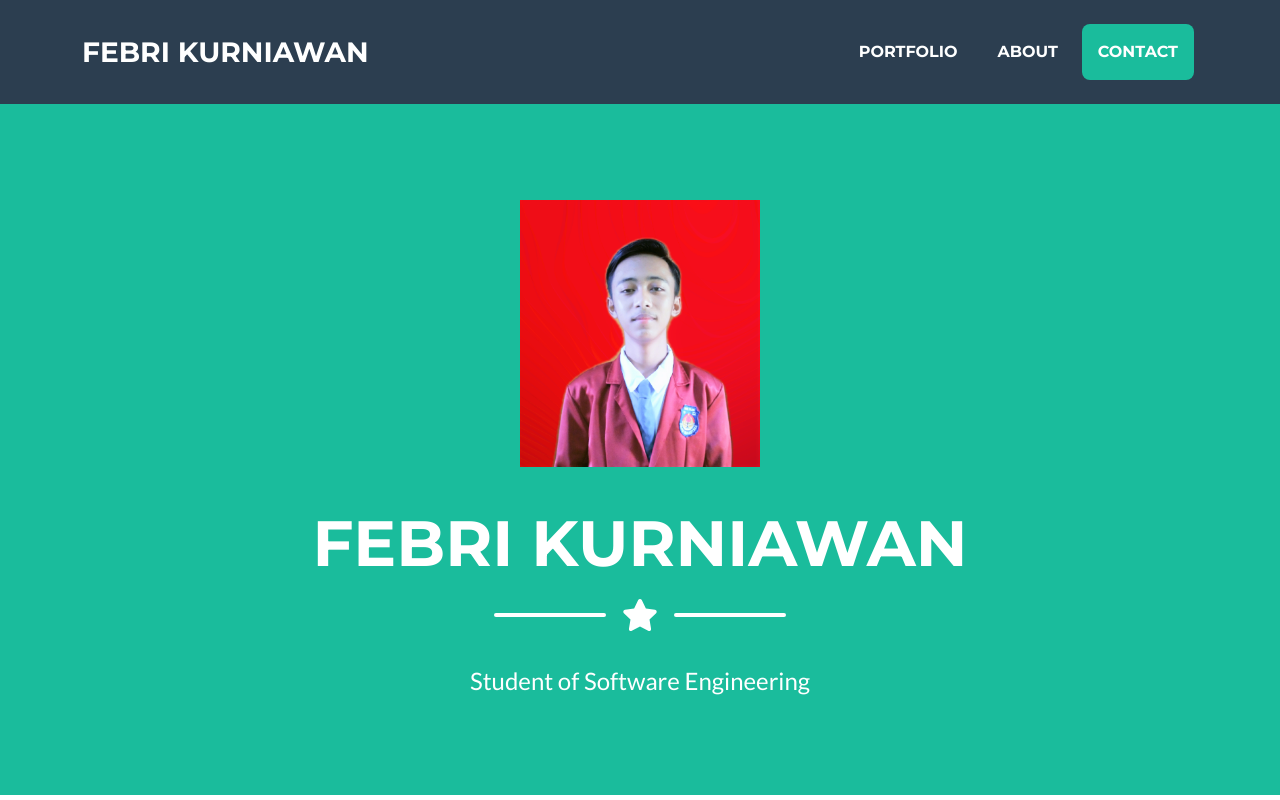
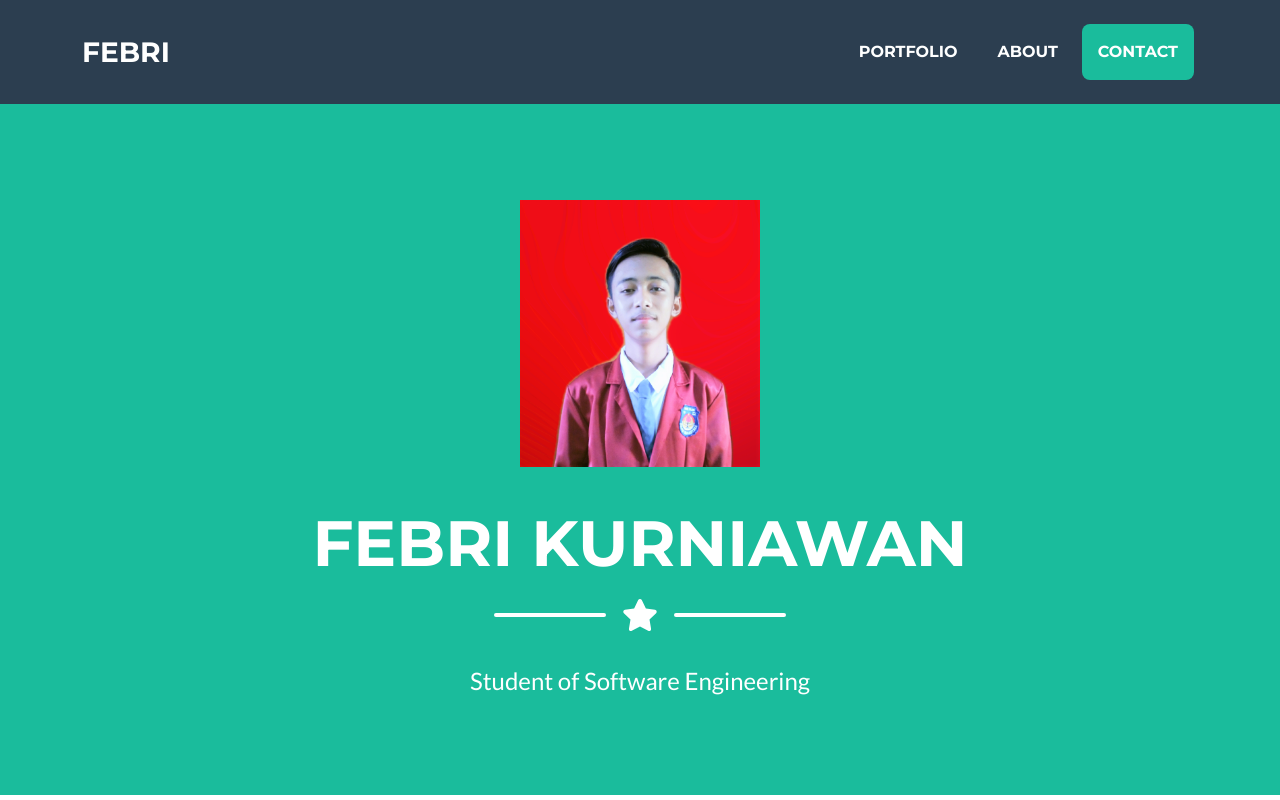
Before and after one commit to Pebriii/Pebriii.github.io, a plain HTML site: page index.html in a window 1280 px wide. Shown: the top 800 px of the page. Drawn offline with nearby package versions, Linux system fonts and the light colour scheme.

Commit message:
saving to github

```diff
--- a/index.html
+++ b/index.html
@@ -22,7 +22,7 @@
     <!-- Navigation-->
     <nav class="navbar navbar-expand-lg bg-secondary text-uppercase fixed-top" id="mainNav">
         <div class="container">
-            <a class="navbar-brand" href="#page-top">Febri Kurniawan</a>
+            <a class="navbar-brand" href="#page-top">Febri</a>
             <button class="navbar-toggler text-uppercase font-weight-bold bg-primary text-white rounded" type="button"
                 data-bs-toggle="collapse" data-bs-target="#navbarResponsive" aria-controls="navbarResponsive"
                 aria-expanded="false" aria-label="Toggle navigation">
```
